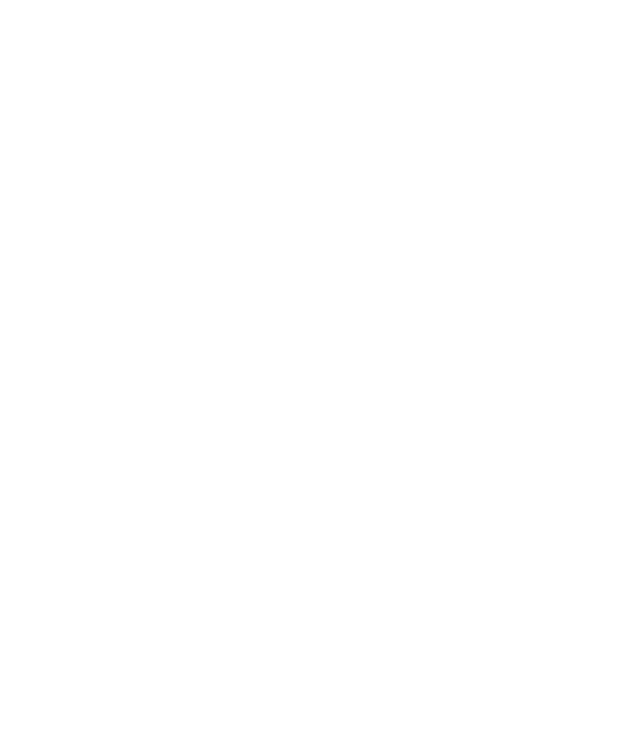
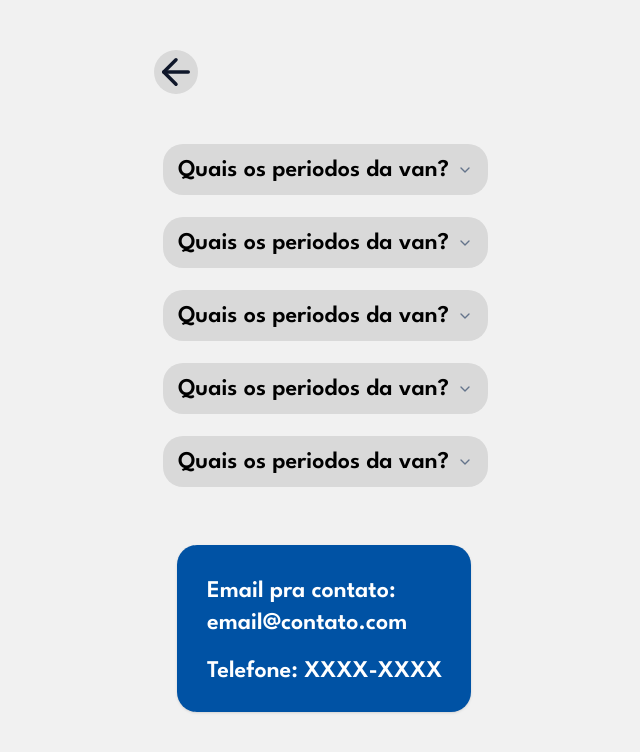
Before and after one commit to dwjcc/maua_m, a React (Vite) app in the folder project/: page /FaqContato in a window 1280 px wide. Before the commit this address had no page. Shown: the top 752 px of the page, without its empty margins (315-955 px from the left). Built offline with nearby package versions, Linux system fonts and the light colour scheme.

Commit message:
APP: FAQ

```diff
--- /dev/null
+++ b/package.json
@@ -0,0 +1,5 @@
+{
+  "dependencies": {
+    "@radix-ui/react-accordion": "^1.2.11"
+  }
+}
--- a/project/package.json
+++ b/project/package.json
@@ -9,6 +9,7 @@
     "build": "vite build"
   },
   "dependencies": {
+    "@radix-ui/react-accordion": "^1.2.11",
     "@radix-ui/react-select": "^2.2.5",
     "@radix-ui/react-slot": "^1.1.0",
     "@react-google-maps/api": "^2.20.6",
--- /dev/null
+++ b/project/src/components/ui/accordion.tsx
@@ -0,0 +1,55 @@
+import * as AccordionPrimitive from "@radix-ui/react-accordion";
+import { ChevronDownIcon } from "lucide-react";
+import * as React from "react";
+
+import { cn } from "../../lib/utils";
+
+const Accordion = AccordionPrimitive.Root;
+
+const AccordionItem = React.forwardRef<
+  React.ElementRef<typeof AccordionPrimitive.Item>,
+  React.ComponentPropsWithoutRef<typeof AccordionPrimitive.Item>
+>(({ className, ...props }, ref) => (
+  <AccordionPrimitive.Item
+    ref={ref}
+    className={cn("border-b", className)}
+    {...props}
+  />
+));
+AccordionItem.displayName = "AccordionItem";
+
+const AccordionTrigger = React.forwardRef<
+  React.ElementRef<typeof AccordionPrimitive.Trigger>,
+  React.ComponentPropsWithoutRef<typeof AccordionPrimitive.Trigger>
+>(({ className, children, ...props }, ref) => (
+  <AccordionPrimitive.Header className="flex">
+    <AccordionPrimitive.Trigger
+      ref={ref}
+      className={cn(
+        "flex flex-1 items-center justify-between py-4 text-sm font-medium transition-all hover:underline text-left [&[data-state=open]>svg]:rotate-180",
+        className,
+      )}
+      {...props}
+    >
+      {children}
+      <ChevronDownIcon className="h-4 w-4 shrink-0 text-muted-foreground transition-transform duration-200" />
+    </AccordionPrimitive.Trigger>
+  </AccordionPrimitive.Header>
+));
+AccordionTrigger.displayName = AccordionPrimitive.Trigger.displayName;
+
+const AccordionContent = React.forwardRef<
+  React.ElementRef<typeof AccordionPrimitive.Content>,
+  React.ComponentPropsWithoutRef<typeof AccordionPrimitive.Content>
+>(({ className, children, ...props }, ref) => (
+  <AccordionPrimitive.Content
+    ref={ref}
+    className="overflow-hidden text-sm data-[state=closed]:animate-accordion-up data-[state=open]:animate-accordion-down"
+    {...props}
+  >
+    <div className={cn("pb-4 pt-0", className)}>{children}</div>
+  </AccordionPrimitive.Content>
+));
+AccordionContent.displayName = AccordionPrimitive.Content.displayName;
+
+export { Accordion, AccordionItem, AccordionTrigger, AccordionContent };
--- a/project/src/index.tsx
+++ b/project/src/index.tsx
@@ -9,6 +9,7 @@ import { HomeScreen } from "./screens/HomeScreen";
 import { FilaVirtual } from "./screens/FilaVirtual";
 import { Perfil } from "./screens/Perfil";
 import { Itinerarios } from "./screens/Itinerarios";
+import { FaqContato } from "./screens/FaqContato/FaqContato";
 
 createRoot(document.getElementById("app") as HTMLElement).render(
   <StrictMode>
@@ -22,6 +23,7 @@ createRoot(document.getElementById("app") as HTMLElement).render(
         <Route path="/FilaVirtual" element={<FilaVirtual/>} />
         <Route path="/Perfil" element={<Perfil />} />
         <Route path="/Itinerarios" element={<Itinerarios />} />
+        <Route path="/FaqContato" element={<FaqContato />} />
       </Routes>
     </BrowserRouter>
   </StrictMode>,
--- /dev/null
+++ b/project/src/screens/FaqContato/FaqContato.tsx
@@ -0,0 +1,73 @@
+import { ArrowLeftIcon } from "lucide-react";
+import { useNavigate } from "react-router-dom";
+import {
+  Accordion,
+  AccordionContent,
+  AccordionItem,
+  AccordionTrigger,
+} from "../../components/ui/accordion.tsx";
+import { Card, CardContent } from "../../components/ui/card";
+
+export const FaqContato = (): JSX.Element => {
+  const navigate = useNavigate();
+
+  // FAQ questions data
+  const faqQuestions = [
+    { id: 1, question: "Quais os periodos da van?", answer: "" },
+    { id: 2, question: "Quais os periodos da van?", answer: "" },
+    { id: 3, question: "Quais os periodos da van?", answer: "" },
+    { id: 4, question: "Quais os periodos da van?", answer: "" },
+    { id: 5, question: "Quais os periodos da van?", answer: "" },
+  ];
+
+  return (
+    <div className="bg-[#f1f1f1] flex flex-row justify-center w-full">
+      <div className="bg-[#f1f1f1] w-[390px] h-[844px] relative">
+        {/* Back button */}
+        <div
+          onClick={() => navigate(-1)}
+          className="absolute w-11 h-11 top-[50px] left-6 bg-[#d9d9d9] rounded-[22px] flex items-center justify-center cursor-pointer hover:bg-[#c9c9c9] transition-colors"
+        >
+          <ArrowLeftIcon className="w-[42px] h-[42px]" />
+        </div>
+
+        {/* FAQ Accordion */}
+        <div className="absolute top-36 left-[33px] w-[325px] flex flex-col gap-[22px]">
+          {faqQuestions.map((faq) => (
+            <Accordion
+              key={faq.id}
+              type="single"
+              collapsible
+              className="w-full"
+            >
+              <AccordionItem value={`item-${faq.id}`} className="border-none">
+                <AccordionTrigger className="bg-[#d9d9d9] rounded-[20px] px-[15px] py-[15px] h-[51px] [font-family:'League_Spartan',Helvetica] font-semibold text-black text-2xl">
+                  {faq.question}
+                </AccordionTrigger>
+                <AccordionContent>
+                  {faq.answer || "Informação não disponível no momento."}
+                </AccordionContent>
+              </AccordionItem>
+            </Accordion>
+          ))}
+        </div>
+
+        {/* Contact Card */}
+        <Card className="absolute w-[294px] h-[167px] top-[545px] left-[47px] bg-[#0052a4] rounded-[20px] border-none">
+          <CardContent className="p-0">
+            <div className="p-[30px] text-white">
+              <p className="[font-family:'League_Spartan',Helvetica] font-semibold text-2xl mb-4">
+                Email pra contato:
+                <br />
+                email@contato.com
+              </p>
+              <p className="[font-family:'League_Spartan',Helvetica] font-semibold text-2xl whitespace-nowrap">
+                Telefone: XXXX-XXXX
+              </p>
+            </div>
+          </CardContent>
+        </Card>
+      </div>
+    </div>
+  );
+};
--- a/project/src/screens/HomeScreen/HomeScreen.tsx
+++ b/project/src/screens/HomeScreen/HomeScreen.tsx
@@ -1,4 +1,4 @@
-import React, { useState } from "react";
+import { useState } from "react";
 import { useNavigate } from "react-router-dom";
 import { GoogleMap, LoadScript, Marker } from "@react-google-maps/api";
 import { Button } from "../../components/ui/button";
@@ -70,7 +70,7 @@ export const HomeScreen = (): JSX.Element => {
               </Button>
               <Button
                 className="w-full bg-[#009688] text-white rounded-[20px] text-lg"
-                onClick={() => { setShowPanel(false); navigate("/informacoes"); }}
+                onClick={() => { setShowPanel(false); navigate("/FaqContato"); }}
               >
                 Informações
               </Button>
```
Also changed, not shown: project/src/screens/FaqContato/index.ts (added), 2 other files (tests, documents, lock files or other folders).
